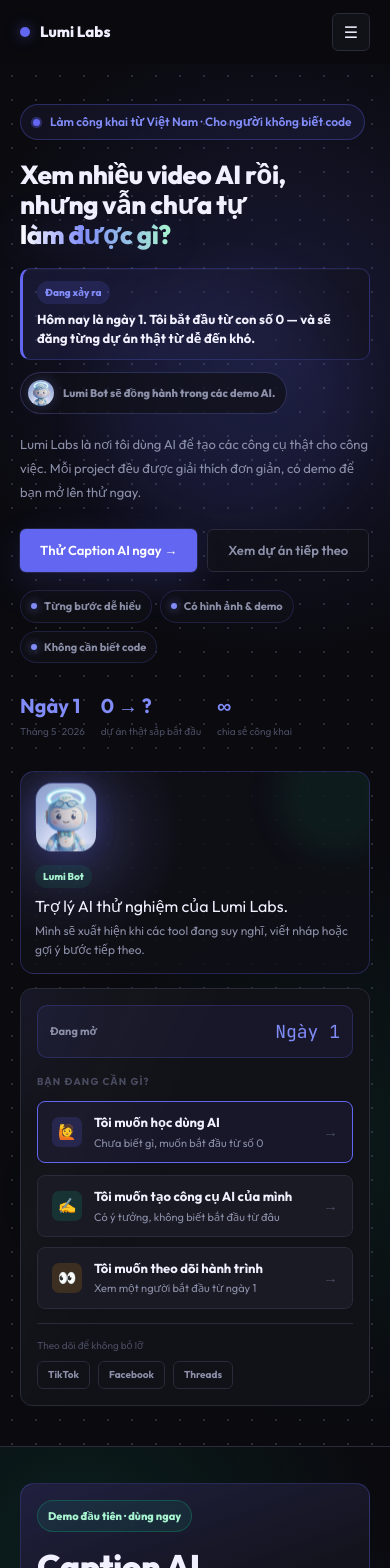
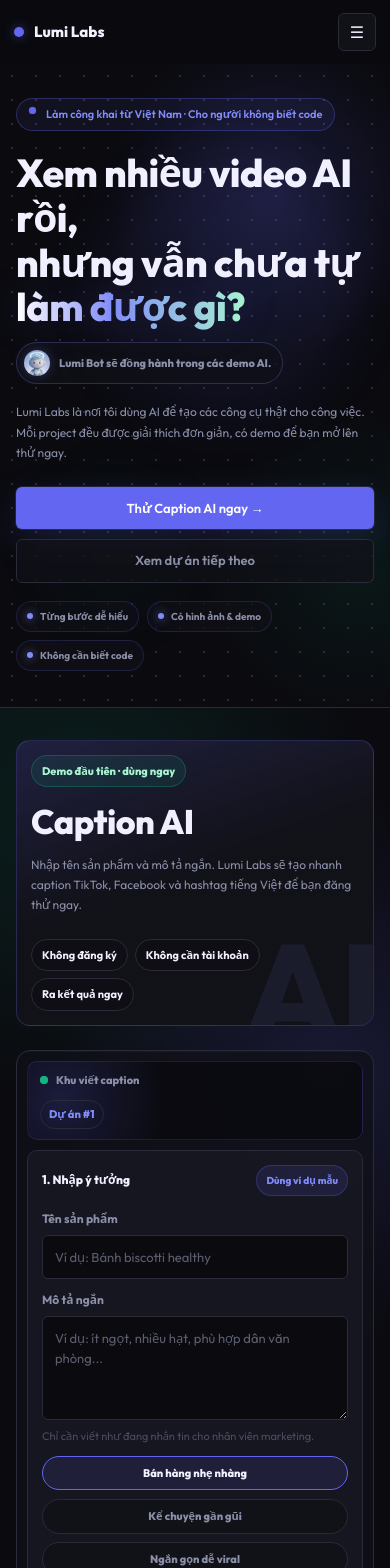
Before and after one commit to ltruongluan09/codex-zero-to-hero-vn, a React (Vite) app: page / in a window 390 px wide. Shown: the top 1568 px of the page. Built offline with nearby package versions, Linux system fonts and the light colour scheme.

Commit message:
Streamline homepage for mobile

```diff
--- a/src/App.jsx
+++ b/src/App.jsx
@@ -5,7 +5,6 @@
   { label: "Caption AI", href: "#caption-ai" },
   { label: "Dự án tiếp theo", href: "#upcoming" },
   { label: "Thử thách 21 ngày", href: "#challenge" },
-  { label: "Cộng đồng", href: "#community" },
 ];
 
 const captionModes = [
@@ -63,19 +62,19 @@
   {
     level: "Dễ bắt đầu",
     title: "Dự án AI đơn giản",
-    desc: "Một công cụ nhỏ, dễ hiểu, làm được trong 1 buổi. Mục tiêu là giúp bạn thấy: à, mình cũng có thể bắt đầu.",
+    desc: "Một tool nhỏ, làm nhanh, mở lên dùng thử ngay.",
     status: "Sắp bắt đầu",
   },
   {
     level: "Cho công việc",
     title: "Công cụ dùng trong văn phòng",
-    desc: "Bảng theo dõi, tài liệu, Excel, nhân sự, marketing, vận hành. Những thứ người đi làm thật sự cần.",
+    desc: "Excel, báo cáo, tài liệu, nhân sự, marketing.",
     status: "Đang chuẩn bị",
   },
   {
     level: "Khó dần",
     title: "Ứng dụng phức tạp hơn",
-    desc: "Trợ lý AI, tự động hoá, app demo, sản phẩm thử nghiệm nhỏ. Đi từng bước, không nhảy vào phần khó ngay.",
+    desc: "Trợ lý AI, automation và app demo có thể dùng thật.",
     status: "Giai đoạn sau",
   },
 ];
@@ -261,10 +260,6 @@
           <br />
           <span>làm được gì?</span>
         </h1>
-        <div className="live-note">
-          <span>Đang xảy ra</span>
-          <strong>Hôm nay là ngày 1. Tôi bắt đầu từ con số 0 — và sẽ đăng từng dự án thật từ dễ đến khó.</strong>
-        </div>
         <div className="hero-bot-pill">
           <img src="/lumi-bot.png" alt="" />
           <span>Lumi Bot sẽ đồng hành trong các demo AI.</span>
@@ -282,15 +277,9 @@
           <span>Có hình ảnh & demo</span>
           <span>Không cần biết code</span>
         </div>
-        <div className="proof-row">
-          <div><strong>Ngày 1</strong><span>Tháng 5 · 2026</span></div>
-          <div><strong>0 → ?</strong><span>dự án thật sắp bắt đầu</span></div>
-          <div><strong>∞</strong><span>chia sẻ công khai</span></div>
-        </div>
       </div>
       <div className="hero-side">
         <LumiBotIntro />
-        <WhoCard />
       </div>
     </section>
   );
@@ -634,10 +623,9 @@
       <div className="challenge-banner" data-reveal>
         <div>
           <span className="challenge-badge">🔥 Miễn phí · Bắt đầu cùng nhau</span>
-          <h2>Thử thách 21 ngày AI — dành cho người chưa biết gì</h2>
+          <h2>21 ngày dùng AI tốt hơn</h2>
           <p>
-            Mỗi ngày 1 việc nhỏ, cụ thể, thực tế. Sau 21 ngày — bạn sẽ dùng được AI
-            trong công việc hàng ngày.
+            Mỗi ngày 1 việc nhỏ, thực tế, dễ làm theo.
           </p>
           <div className="progress-bar"><span /></div>
           <small>Sắp bắt đầu · Đăng ký để nhận thông báo</small>
--- a/src/index.css
+++ b/src/index.css
@@ -1996,13 +1996,13 @@
 
 @media (max-width: 640px) {
   .nav-inner {
-    width: calc(100% - 40px);
+    width: calc(100% - 28px);
   }
 
   .hero {
     grid-template-columns: 1fr;
     min-height: auto;
-    padding: 40px 20px;
+    padding: 32px 16px 36px;
   }
 
   .hero::before,
@@ -2011,19 +2011,46 @@
   }
 
   .hero-h1 {
-    font-size: 26px;
+    font-size: clamp(30px, 10vw, 40px);
   }
 
   .hero-copy p {
     max-width: none;
+    font-size: 12px;
+    line-height: 1.7;
+  }
+
+  .badge-start {
+    max-width: 100%;
+    align-items: flex-start;
+    font-size: 11px;
+    line-height: 1.35;
+  }
+
+  .hero-side {
+    display: none;
+  }
+
+  .hero-actions {
+    display: grid;
+    grid-template-columns: 1fr;
+  }
+
+  .hero-actions .btn {
+    justify-content: center;
+    width: 100%;
+  }
+
+  .trust-row span {
+    font-size: 10px;
   }
 
   .section {
-    padding: 36px 20px;
+    padding: 32px 16px;
   }
 
   .caption-ai-section {
-    padding: 36px 20px;
+    padding: 32px 16px;
   }
 
   .caption-shell,
@@ -2031,9 +2058,39 @@
     grid-template-columns: 1fr;
   }
 
+  .caption-app {
+    gap: 10px;
+    padding: 10px;
+  }
+
   .caption-intro,
-  .caption-form {
-    padding: 16px;
+  .caption-form,
+  .caption-results article {
+    padding: 14px;
+  }
+
+  .caption-intro h2 {
+    font-size: 34px;
+  }
+
+  .caption-intro p {
+    font-size: 12px;
+    line-height: 1.65;
+  }
+
+  .caption-mini-proof {
+    display: flex;
+    flex-wrap: wrap;
+    gap: 7px;
+  }
+
+  .mode-chip {
+    flex: 1 1 100%;
+    text-align: center;
+  }
+
+  .caption-results p {
+    font-size: 12px;
   }
 
   .caption-window-top {
@@ -2072,7 +2129,8 @@
   }
 
   .upcoming-card {
-    min-height: 210px;
+    min-height: 170px;
+    padding: 16px;
   }
 
   .upcoming-card:nth-child(2) {
@@ -2085,11 +2143,20 @@
   }
 
   .challenge-section {
-    padding: 0 20px 36px;
+    padding: 0 16px 32px;
   }
 
   .challenge-banner {
     grid-template-columns: 1fr;
+    padding: 18px;
+  }
+
+  .challenge-banner h2 {
+    font-size: 24px;
+  }
+
+  .challenge-banner p {
+    font-size: 12px;
   }
 
   .heatmap-col {
```
